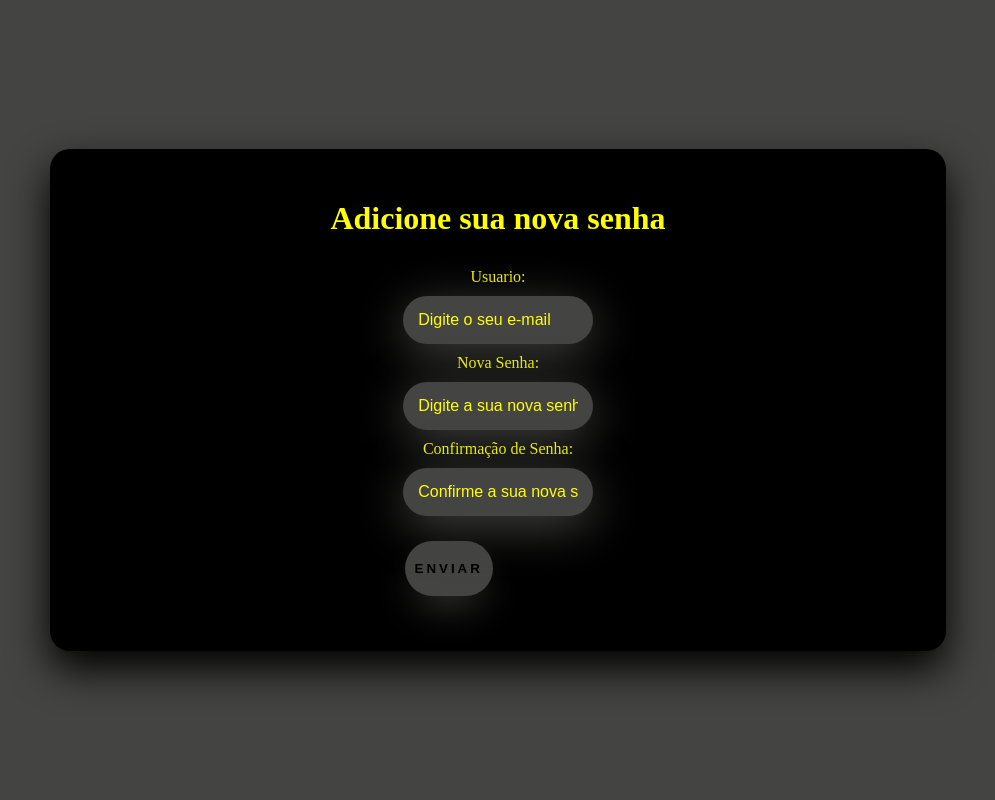
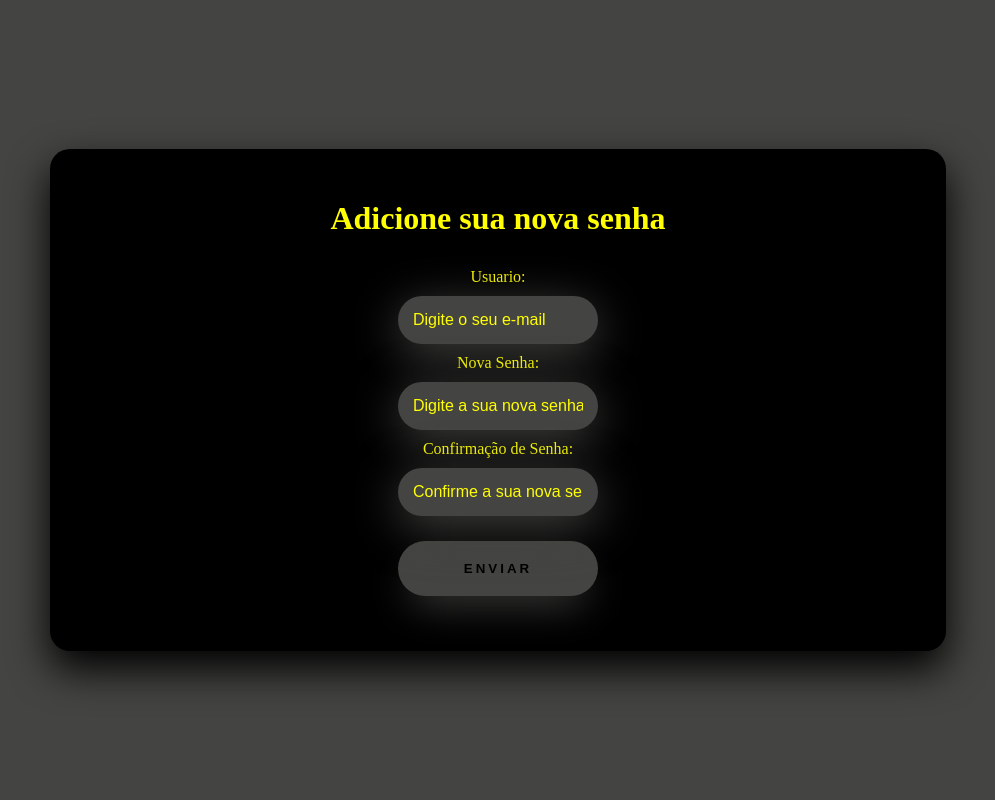
Before and after one commit to Felipe7700/Maqueicous, a Flask app: page /esqueceu in a window 1280 px wide. Shown: the whole page, without its empty margins (142-1137 px from the left). Run offline with Flask 3, Linux system fonts and the light colour scheme.

Commit message:
Update style_esqueceu.css

```diff
--- a/Maqueicous-main/Feh/static/style_esqueceu.css
+++ b/Maqueicous-main/Feh/static/style_esqueceu.css
@@ -78,7 +78,7 @@ body * {
     display: block;
     margin-right: auto;
     margin-left: auto;
-    width: auto;
+    width: 200px; /* Adjust the width as desired */
     padding: 20px 10px;
     margin: 25px;
     border: none;
```
